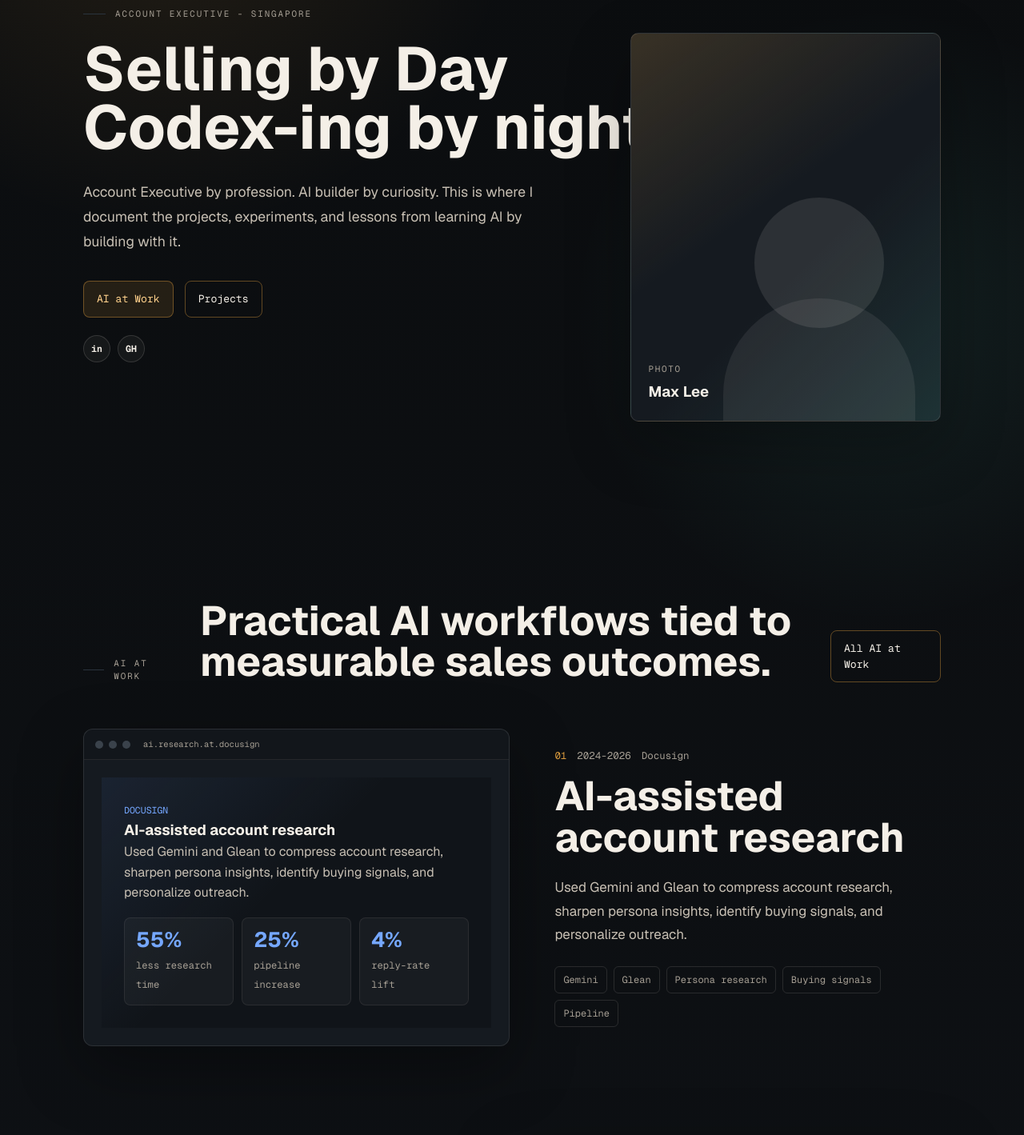
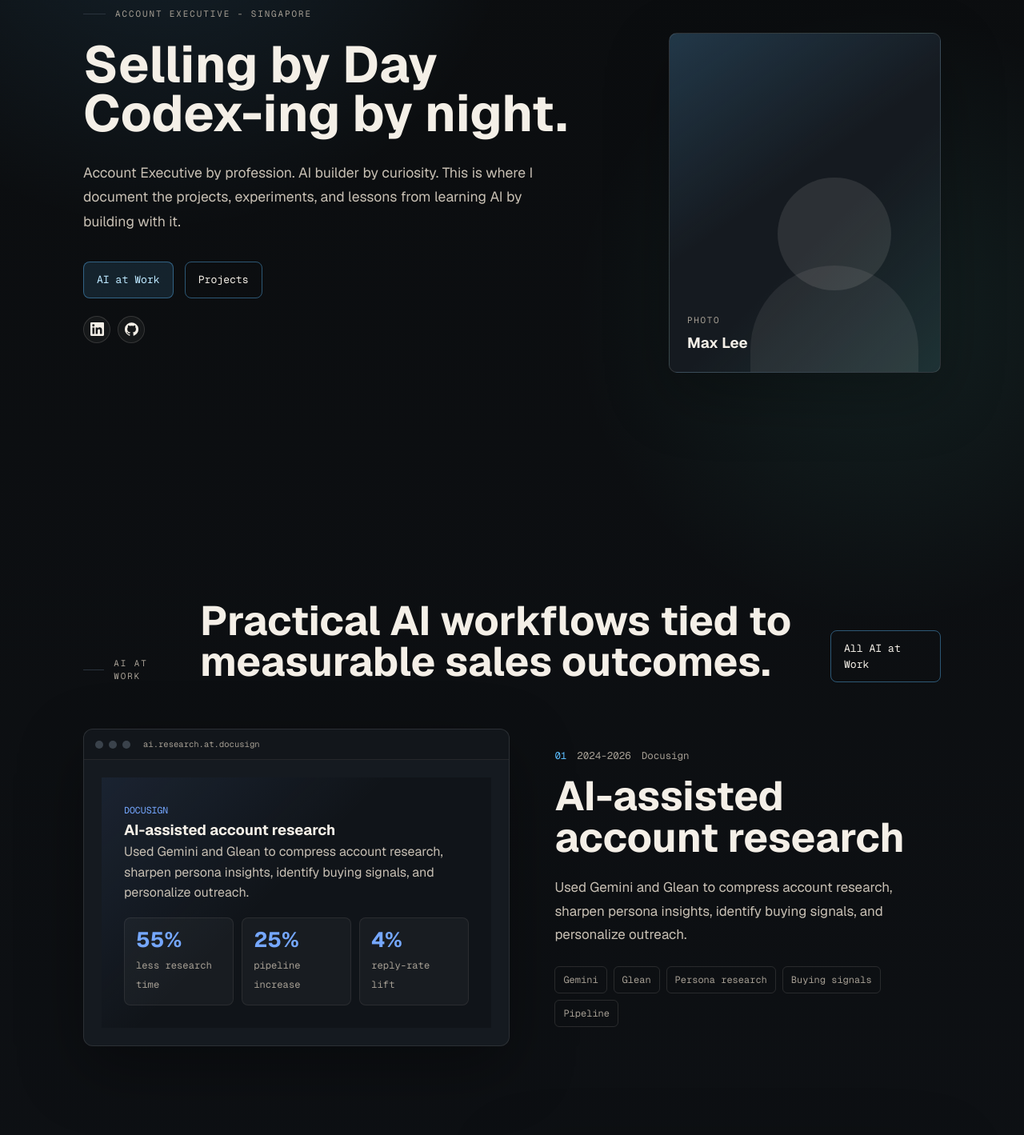
Before and after one commit to maxleesianyi/max-lee-ai-portfolio-website, a Next.js app: page / in a window 1280 px wide. Shown: the part 160-1579 px from the top of the page at 80% size. Built offline with nearby package versions, Linux system fonts and the light colour scheme.

Commit message:
Tune hero layout and sky accent

```diff
--- a/app/components/PortfolioBlocks.tsx
+++ b/app/components/PortfolioBlocks.tsx
@@ -14,6 +14,40 @@
       <span>.</span>
       {site.brandName.slice(dotIndex + 1)}
     </>
+  );
+}
+
+function SocialIcon({ label }: { label: string }) {
+  const normalized = label.toLowerCase();
+
+  if (normalized === "linkedin") {
+    return (
+      <svg aria-hidden="true" viewBox="0 0 24 24">
+        <path d="M20.45 20.45h-3.56v-5.57c0-1.33-.02-3.04-1.85-3.04-1.85 0-2.14 1.45-2.14 2.94v5.67H9.34V9h3.42v1.56h.05c.48-.9 1.64-1.85 3.37-1.85 3.61 0 4.27 2.37 4.27 5.46v6.28ZM5.32 7.43a2.06 2.06 0 1 1 0-4.12 2.06 2.06 0 0 1 0 4.12ZM7.1 20.45H3.54V9H7.1v11.45ZM22.23 0H1.76C.79 0 0 .77 0 1.72v20.56C0 23.23.79 24 1.76 24h20.47c.97 0 1.77-.77 1.77-1.72V1.72C24 .77 23.2 0 22.23 0Z" />
+      </svg>
+    );
+  }
+
+  if (normalized === "github") {
+    return (
+      <svg aria-hidden="true" viewBox="0 0 24 24">
+        <path d="M12 .3a12 12 0 0 0-3.79 23.39c.6.11.82-.26.82-.58v-2.03c-3.34.73-4.04-1.61-4.04-1.61-.55-1.39-1.34-1.76-1.34-1.76-1.09-.75.08-.73.08-.73 1.21.08 1.85 1.24 1.85 1.24 1.07 1.84 2.81 1.31 3.5 1 .11-.78.42-1.31.76-1.61-2.67-.3-5.47-1.33-5.47-5.93 0-1.31.47-2.38 1.24-3.22-.12-.3-.54-1.52.12-3.18 0 0 1.01-.32 3.3 1.23a11.5 11.5 0 0 1 6.01 0c2.29-1.55 3.3-1.23 3.3-1.23.66 1.66.24 2.88.12 3.18.77.84 1.24 1.91 1.24 3.22 0 4.61-2.81 5.62-5.49 5.92.43.37.82 1.1.82 2.22v3.29c0 .32.22.7.83.58A12 12 0 0 0 12 .3Z" />
+      </svg>
+    );
+  }
+
+  return <span aria-hidden="true">{label.slice(0, 2)}</span>;
+}
+
+export function SocialLinks({ className = "" }: { className?: string }) {
+  return (
+    <div className={`social-links ${className}`} aria-label="Social links">
+      {site.socialLinks.map((item) => (
+        <a key={item.href} href={item.href} aria-label={item.label}>
+          <SocialIcon label={item.label} />
+        </a>
+      ))}
+    </div>
   );
 }
 
@@ -52,13 +86,7 @@
           </Link>
         ))}
         <a href={`mailto:${site.email}`}>Email</a>
-        <div className="social-links" aria-label="Social links">
-          {site.socialLinks.map((item) => (
-            <a key={item.href} href={item.href} aria-label={item.label}>
-              <span aria-hidden="true">{item.icon}</span>
-            </a>
-          ))}
-        </div>
+        <SocialLinks />
       </div>
     </footer>
   );
--- a/app/globals.css
+++ b/app/globals.css
@@ -9,7 +9,7 @@
   --bone: #f4efe7;
   --muted: #a69f94;
   --dim: #c8c0b4;
-  --gold: #d99a3d;
+  --gold: #5bbdff;
   --teal: #53c3b1;
   --red: #e06b5d;
   --blue: #75a7ff;
@@ -32,7 +32,7 @@
   min-height: 100vh;
   margin: 0;
   background:
-    radial-gradient(circle at 16% 0%, rgba(217, 154, 61, 0.12), transparent 28rem),
+    radial-gradient(circle at 16% 0%, rgba(91, 189, 255, 0.12), transparent 28rem),
     radial-gradient(circle at 86% 12%, rgba(83, 195, 177, 0.1), transparent 24rem),
     linear-gradient(180deg, #0b0d0f 0%, #0e1115 46%, #0b0d0f 100%);
   color: var(--bone);
@@ -51,7 +51,7 @@
 }
 
 ::selection {
-  background: rgba(217, 154, 61, 0.32);
+  background: rgba(91, 189, 255, 0.32);
 }
 
 .site-header {
@@ -116,8 +116,8 @@
 
 .hero {
   display: grid;
-  grid-template-columns: minmax(0, 1.05fr) minmax(320px, 0.65fr);
-  gap: 56px;
+  grid-template-columns: minmax(0, 1fr) minmax(280px, 340px);
+  gap: 48px;
   align-items: start;
   min-height: calc(100vh - 68px);
 }
@@ -162,8 +162,8 @@
 }
 
 .hero-copy h1 {
-  max-width: 680px;
-  font-size: clamp(3rem, 6vw, 5.35rem);
+  max-width: 660px;
+  font-size: clamp(2.8rem, 5vw, 4.35rem);
   line-height: 0.96;
 }
 
@@ -214,7 +214,7 @@
 .hero-actions a,
 .section-heading a,
 .text-link {
-  border: 1px solid rgba(217, 154, 61, 0.42);
+  border: 1px solid rgba(91, 189, 255, 0.42);
   border-radius: 8px;
   padding: 12px 16px;
   color: var(--bone);
@@ -225,16 +225,16 @@
 
 .hero-actions a:first-child,
 .text-link {
-  background: rgba(217, 154, 61, 0.12);
-  color: #ffd18c;
+  background: rgba(91, 189, 255, 0.12);
+  color: #bde8ff;
 }
 
 .hero-actions a:hover,
 .section-heading a:hover,
 .text-link:hover {
   border-color: var(--gold);
-  background: rgba(217, 154, 61, 0.16);
-  color: #ffd18c;
+  background: rgba(91, 189, 255, 0.16);
+  color: #bde8ff;
 }
 
 .hero-side {
@@ -250,7 +250,7 @@
   border: 1px solid rgba(244, 239, 231, 0.12);
   border-radius: 10px;
   background:
-    linear-gradient(145deg, rgba(217, 154, 61, 0.18), transparent 44%),
+    linear-gradient(145deg, rgba(91, 189, 255, 0.18), transparent 44%),
     linear-gradient(315deg, rgba(83, 195, 177, 0.14), transparent 42%),
     var(--surface);
   box-shadow: 0 28px 80px rgba(0, 0, 0, 0.28);
@@ -550,7 +550,7 @@
 
 a:hover .browser-frame {
   transform: translateY(-4px);
-  border-color: rgba(217, 154, 61, 0.46);
+  border-color: rgba(91, 189, 255, 0.46);
 }
 
 .browser-bar {
@@ -936,8 +936,14 @@
 
 .social-links a:hover {
   border-color: var(--gold);
-  background: rgba(217, 154, 61, 0.14);
-  color: #ffd18c;
+  background: rgba(91, 189, 255, 0.14);
+  color: #bde8ff;
+}
+
+.social-links svg {
+  width: 17px;
+  height: 17px;
+  fill: currentColor;
 }
 
 .social-links--hero {
@@ -984,6 +990,10 @@
 
   .hero-copy h1 {
     max-width: none;
+  }
+
+  .hero-copy h1 span {
+    white-space: normal;
   }
 
   .feature-row--reverse > :first-child {
--- a/app/page.tsx
+++ b/app/page.tsx
@@ -1,6 +1,6 @@
 import Link from "next/link";
-import { PageShell, ProjectFeature, WorkFeature } from "./components/PortfolioBlocks";
-import { experience, home, projects, site, workStories } from "./data";
+import { PageShell, ProjectFeature, SocialLinks, WorkFeature } from "./components/PortfolioBlocks";
+import { experience, home, projects, workStories } from "./data";
 
 export default function Home() {
   const { hero, sections } = home;
@@ -25,13 +25,7 @@
               </Link>
             ))}
           </div>
-          <div className="social-links social-links--hero" aria-label="Social links">
-            {site.socialLinks.map((item) => (
-              <a key={item.href} href={item.href} aria-label={item.label}>
-                <span aria-hidden="true">{item.icon}</span>
-              </a>
-            ))}
-          </div>
+          <SocialLinks className="social-links--hero" />
         </div>
         <div className="hero-side">
           <div className="hero-photo-placeholder" aria-label="Portrait placeholder">
```
